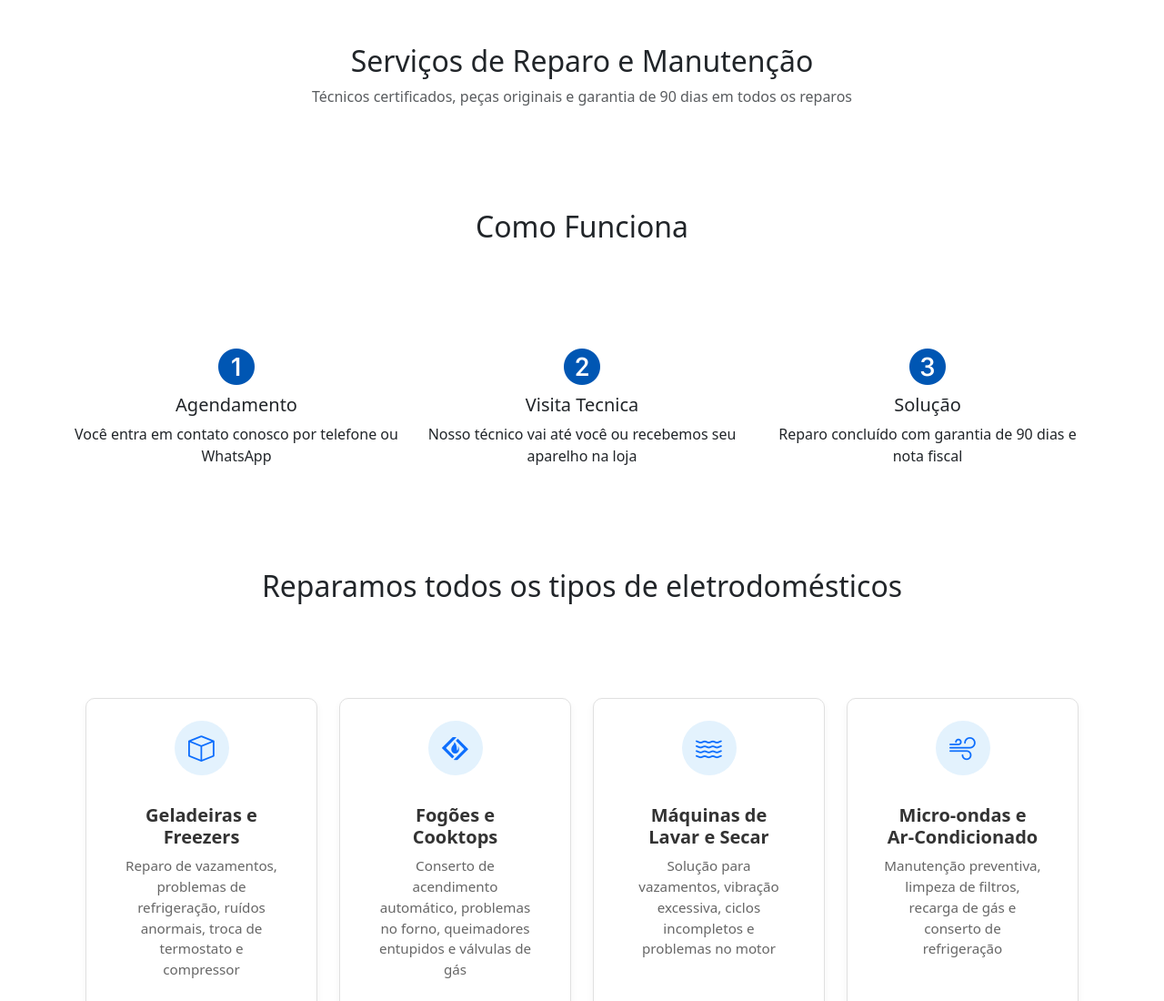
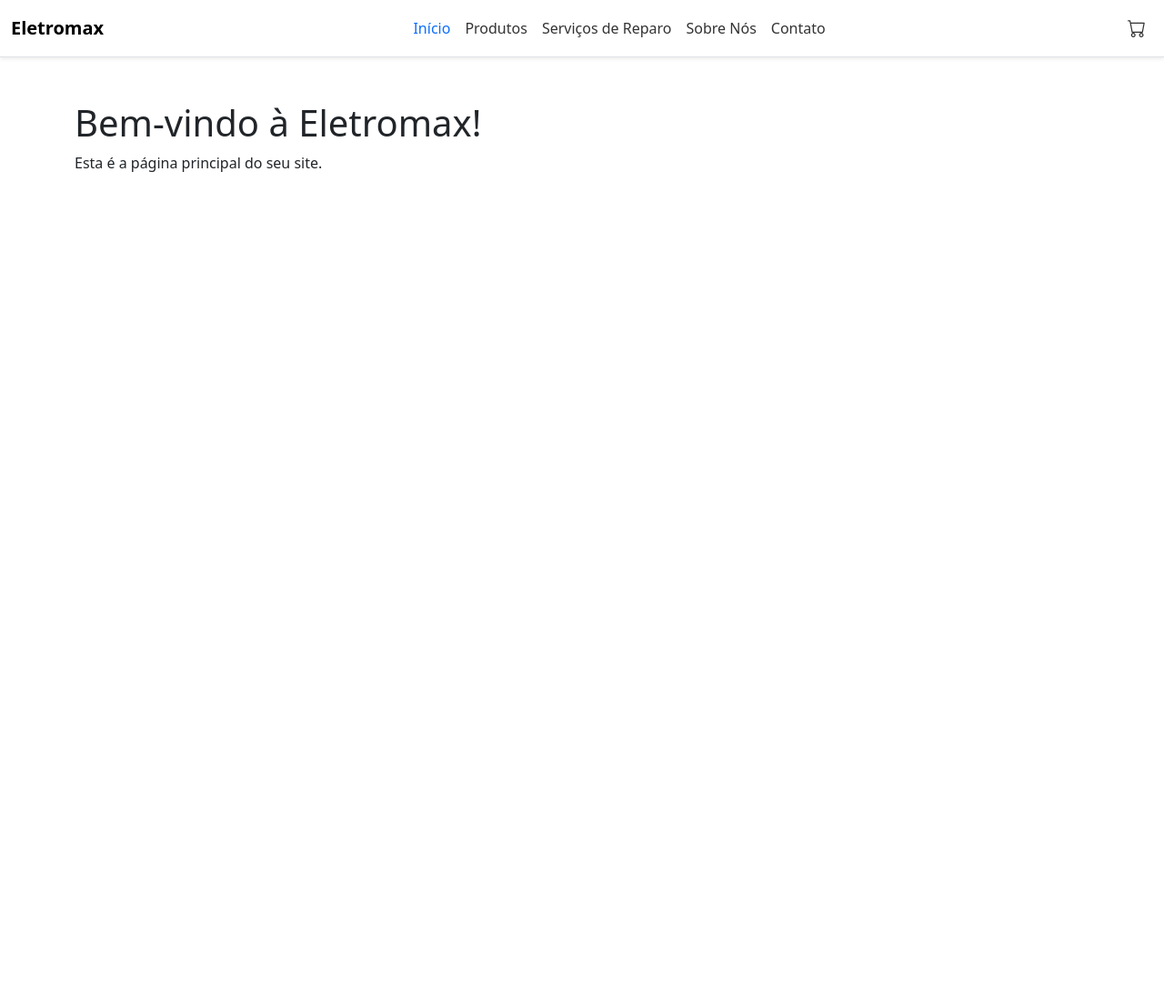
Before and after one commit to Lxcas7/testes, a plain HTML site: page index.html in a window 1280 px wide. Shown: the top 1100 px of the page at 91% size. After the commit the page ends 800 px from the top, so only its background shows below. Drawn offline with nearby package versions, Linux system fonts and the light colour scheme.

Commit message:
Add files via upload

```diff
--- a/index.html
+++ b/index.html
@@ -1,172 +1,31 @@
 <!DOCTYPE html>
 <html lang="pt-br">
+<head>
+  <meta charset="UTF-8">
+  <meta name="viewport" content="width=device-width, initial-scale=1.0">
+  <title>Eletromax - Início</title>
 
-<head>
-    <meta charset="UTF-8">
-    <meta name="viewport" content="width=device-width, initial-scale=1.0">
-    <title>Serviços</title>
+  <link href="https://cdn.jsdelivr.net/npm/bootstrap@5.3.3/dist/css/bootstrap.min.css" rel="stylesheet">
 
-    <!-- Bootstrap CSS -->
-    <link href="https://cdn.jsdelivr.net/npm/bootstrap@5.3.0/dist/css/bootstrap.min.css" rel="stylesheet">
-    <!-- Bootstrap Icons -->
-    <link href="https://cdn.jsdelivr.net/npm/bootstrap-icons@1.10.0/font/bootstrap-icons.css" rel="stylesheet">
-    <!--Script Bootstrap-->
-    <script src="https://cdn.jsdelivr.net/npm/bootstrap@5.3.3/dist/js/bootstrap.bundle.min.js"
-        integrity="sha384-YvpcrYf0tY3lHB60NNkmXc5s9fDVZLESaAA55NDzOxhy9GkcIdslK1eN7N6jIeHz"
-        crossorigin="anonymous"></script>
-    <link rel="stylesheet" href="https://cdn.jsdelivr.net/npm/bootstrap-icons@1.11.3/font/bootstrap-icons.min.css">
+  <link href="https://cdn.jsdelivr.net/npm/bootstrap-icons@1.11.3/font/bootstrap-icons.min.css" rel="stylesheet">
 
-    <link href="servicos.css" rel="stylesheet">
+  <link rel="stylesheet" href="navbar.css">
+
+  <link rel="stylesheet" href="style.css">
+
 </head>
+<body>
 
-<body>
-    <section class="topo">
-        <div class="container text-center py-5">
-            <h2>Serviços de Reparo e Manutenção</h2>
-            <p class="text-body-secondary">
-                Técnicos certificados, peças originais e garantia de 90 dias em todos os reparos
-            </p>
-        </div>
+  <header id="navbar-placeholder"></header>
 
-        <div class="text-center font-bold py-5">
-            <h2>Como Funciona</h2>
+  <main class="container mt-5">
+    <h1>Bem-vindo à Eletromax!</h1>
+    <p>Esta é a página principal do seu site.</p>
+  </main>
 
-        </div>
+  <script src="https://cdn.jsdelivr.net/npm/bootstrap@5.3.3/dist/js/bootstrap.bundle.min.js"></script>
 
-        <div class="container text-center py-5">
-            <div class="row">
-                <div class="col">
-                    <i class="bi bi-1-circle-fill fs-1"></i>
-                    <h5>Agendamento</h5>
-                    <p>Você entra em contato conosco por telefone ou WhatsApp</p>
-                </div>
-                <div class="col">
-                    <i class="bi bi-2-circle-fill fs-1 "></i>
-                    <h5> Visita Tecnica</h5>
-                    <p>Nosso técnico vai até você ou recebemos seu aparelho na loja</p>
-                </div>
-                <div class="col">
-                    <i class="bi bi-3-circle-fill fs-1 "></i>
-                    <h5> Solução</h5>
-                    <p>Reparo concluído com garantia de 90 dias e nota fiscal</p>
-                </div>
-            </div>
-        </div>
-    </section>
-
-
-    <div class="container text-center py-5">
-        <h2>Reparamos todos os tipos de eletrodomésticos</h2>
-    </div>
-
-<div class="container px-4 py-5"> <div class="row gx-4 row-cols-1 row-cols-md-2 row-cols-lg-4 justify-content-center"> <div class="col mb-4"> <div class="card service-card">
-        <div class="service-icon-wrapper">
-          <i class="bi bi-box service-icon"></i> </div>
-        <div class="card-body text-center"> <h5 class="card-title">Geladeiras e Freezers</h5>
-          <p class="card-text">Reparo de vazamentos, problemas de refrigeração, ruídos anormais, troca de termostato e compressor</p>
-        </div>
-      </div>
-    </div>
-
-    <div class="col mb-4">
-      <div class="card service-card">
-        <div class="service-icon-wrapper">
-          <i class="bi bi-sourceforge service-icon"></i>
-        </div>
-        <div class="card-body text-center">
-          <h5 class="card-title">Fogões e Cooktops</h5>
-          <p class="card-text">Conserto de acendimento automático, problemas no forno, queimadores entupidos e válvulas de gás</p>
-        </div>
-      </div>
-    </div>
-
-    <div class="col mb-4">
-      <div class="card service-card">
-        <div class="service-icon-wrapper">
-          <i class="bi bi-water service-icon"></i>
-        </div>
-        <div class="card-body text-center">
-          <h5 class="card-title">Máquinas de Lavar e Secar</h5>
-          <p class="card-text">Solução para vazamentos, vibração excessiva, ciclos incompletos e problemas no motor</p>
-        </div>
-      </div>
-    </div>
-
-    <div class="col mb-4">
-      <div class="card service-card">
-        <div class="service-icon-wrapper">
-          <i class="bi bi-wind service-icon"></i>
-        </div>
-        <div class="card-body text-center">
-          <h5 class="card-title">Micro-ondas e Ar-Condicionado</h5>
-          <p class="card-text">Manutenção preventiva, limpeza de filtros, recarga de gás e conserto de refrigeração</p>
-        </div>
-      </div>
-    </div>
-
-  </div>
-</div>
-
-
-
-
-
-    <section class="banner">
-        <div class="bg-primary">
-
-            <div class="container text-center py-5 text-white">
-                <h3>Problemas com seu aparelho?</h3>
-
-                <p>Agende agora uma visita técnica e resolva o problema rapidamente</p>
-                <button type="button" class="btn btn-light">Agende uma visita técnica agora</button>
-            </div>
-
-
-
-
-        </div>
-
-
-
-
-    </section>
-
-    <section class="contatos">
-
-        <div class="container text-center py-5">
-            <div class="row">
-                <div class="col">
-                    <i class="bi bi-pin-map service-icon"></i>
-                    <h6>Endereço</h6>
-                    <p>Av. Alvares Maciel</p>
-                </div>
-                <div class="col">
-                    <i class="bi bi-telephone service-icon"></i>
-                    <h6>Telefone/WhatsApp</h6>
-                    <p>(31) 4002-8922</p>
-                </div>
-                <div class="col">
-                    <i class="bi bi-clock service-icon"></i>
-                    <h6>Atendimento</h6>
-                    <p>Segunda a Sábado<br>
-                        8h às 19h</p>
-                </div>
-            </div>
-            <hr>
-        </div>
-
-
-
-    </section>
-
-
-
-
-
-
-
-
+  <script src="navbar.js"></script>
 
 </body>
-
 </html>
--- /dev/null
+++ b/navbar.css
@@ -0,0 +1,35 @@
+
+
+.navbar-brand {
+  font-weight: 600;
+}
+
+
+.navbar-light .navbar-nav .nav-link {
+  color: #333;
+  font-weight: 400;
+  transition: color 0.3s ease-in-out;
+}
+
+
+.navbar-light .navbar-nav .nav-link.active {
+  color: #0d6efd;
+  font-weight: 500;
+}
+
+
+
+.navbar-light .navbar-nav .nav-link:not(.active):hover {
+  color: #0d6efd;
+}
+
+
+
+.navbar-nav .bi-cart {
+  color: #333;
+  transition: color 0.3s ease-in-out;
+}
+
+.navbar-nav .bi-cart:hover {
+  color: #0d6efd;
+}
--- /dev/null
+++ b/navbar.html
@@ -0,0 +1,39 @@
+<nav class="navbar navbar-expand-lg navbar-light bg-white border-bottom shadow-sm">
+  <div class="container-fluid">
+
+    <a class="navbar-brand" href="index.html">
+      Eletromax
+    </a>
+
+    <button class="navbar-toggler" type="button" data-bs-toggle="collapse" data-bs-target="#navbarNav" aria-controls="navbarNav" aria-expanded="false" aria-label="Toggle navigation">
+      <span class="navbar-toggler-icon"></span>
+    </button>
+
+    <div class="collapse navbar-collapse" id="navbarNav">
+      <ul class="navbar-nav mx-auto">
+        <li class="nav-item">
+          <a class="nav-link" href="index.html" id="nav-inicio">Início</a>
+        </li>
+        <li class="nav-item">
+          <a class="nav-link" href="produtos.html" id="nav-produtos">Produtos</a>
+        </li>
+        <li class="nav-item">
+          <a class="nav-link" href="servicos.html" id="nav-servicos">Serviços de Reparo</a>
+        </li>
+        <li class="nav-item">
+          <a class="nav-link" href="sobre.html" id="nav-sobre">Sobre Nós</a>
+        </li>
+        <li class="nav-item">
+          <a class="nav-link" href="contato.html" id="nav-contato">Contato</a>
+        </li>
+      </ul>
+    </div>
+
+    <div class="navbar-nav ms-auto">
+      <a href="carrinho.html" class="nav-link">
+        <i class="bi bi-cart" style="font-size: 1.25rem;"></i>
+      </a>
+    </div>
+
+  </div>
+</nav>
--- /dev/null
+++ b/navbar.js
@@ -0,0 +1,45 @@
+
+
+document.addEventListener("DOMContentLoaded", function() {
+  const navbarPlaceholder = document.getElementById("navbar-placeholder");
+
+  if (navbarPlaceholder) {
+    fetch("navbar.html")
+      .then(response => {
+        if (!response.ok) {
+          throw new Error("Erro ao carregar o navbar: " + response.statusText);
+        }
+        return response.text();
+      })
+      .then(data => {
+        navbarPlaceholder.innerHTML = data;
+
+
+        const currentPath = window.location.pathname;
+        const navLinks = document.querySelectorAll('.navbar-nav .nav-link');
+
+        navLinks.forEach(link => {
+
+          const linkPath = new URL(link.href).pathname;
+
+
+          const isHomePage = currentPath === '/' || currentPath.endsWith('/index.html');
+          const isLinkHomePage = linkPath === '/' || linkPath.endsWith('/index.html');
+
+          if (isHomePage && isLinkHomePage) {
+              link.classList.add('active');
+              link.setAttribute('aria-current', 'page');
+          } else if (!isHomePage && currentPath.endsWith(linkPath) && linkPath !== '/') {
+              link.classList.add('active');
+              link.setAttribute('aria-current', 'page');
+          }
+        });
+
+
+      })
+      .catch(error => {
+        console.error(error);
+        navbarPlaceholder.innerHTML = "<p style='color: red; text-align: center;'>Erro ao carregar o menu.</p>";
+      });
+  }
+});
```
Also changed, not shown: servicos.html (+29 -30 lines), servicos.css (line endings or trailing spaces).
